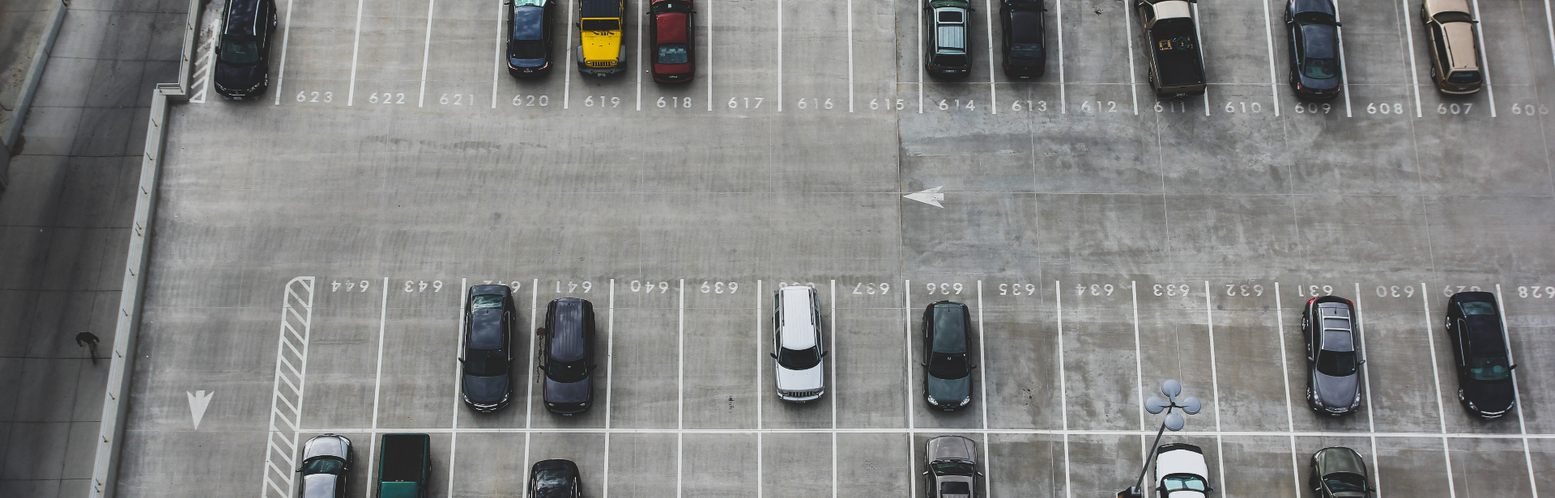
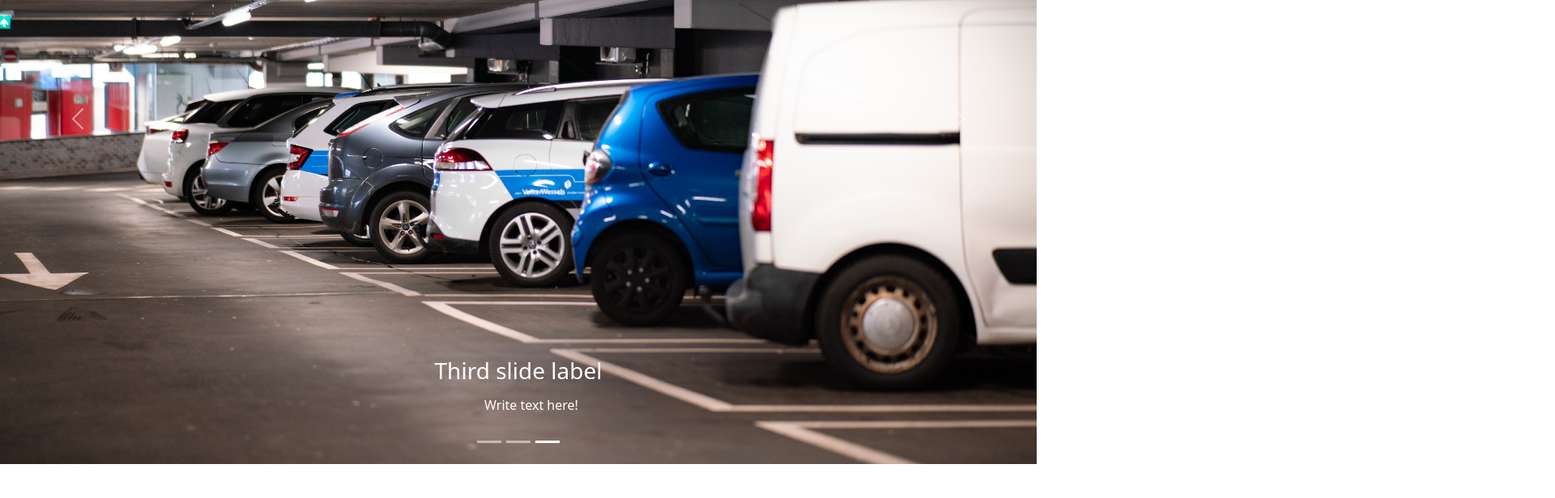
Before and after one commit to deekshith786/react_app, a React (Create React App) app: page / in a window 1280 px wide. Shown: the part 340-956 px from the top of the page at 81% size, 1920 px wide, since content can reach past the window. After the commit the page ends 914 px from the top, so only its background shows below. Built offline with nearby package versions, Linux system fonts and the light colour scheme.

Commit message:
added carousel for dashboard

```diff
--- a/src/App.js
+++ b/src/App.js
@@ -6,6 +6,7 @@ import { MarketTabs } from "./components/MarketsTabView/MarketTabView";
 import { EditMarket } from "./components/EditMarket/EditPage";
 import { NavBar } from "./components/Navbar/NavBar";
 import { Dashboard } from "./components/Dashboard/Dashboard";
+
 
 function App() {
   return (
--- /dev/null
+++ b/src/components/Dashboard/CarouselContainer.js
@@ -0,0 +1,48 @@
+import React from 'react';
+import { Carousel } from 'react-bootstrap';
+
+import parking1 from "../../asserts/parking1.jpg";
+import parking2 from "../../asserts/parking2.jpg";
+import parking3 from "../../asserts/parking3.jpg";
+
+const CarouselContainer = () => {
+  return (
+    <Carousel fade={true} pause={false}>
+      <Carousel.Item interval={2000}>
+        <img
+          className="d-block w-100"
+          src={parking1}
+          alt="First slide"
+        />
+        <Carousel.Caption>
+          <h3>First slide label</h3>
+          <p>Write text here!</p>
+        </Carousel.Caption>
+      </Carousel.Item>
+      <Carousel.Item interval={2000}>
+        <img
+          className="d-block w-100"
+          src={parking2}
+          alt="Third slide"
+        />
+        <Carousel.Caption>
+          <h3>Second slide label</h3>
+          <p>Write text here!</p>
+        </Carousel.Caption>
+      </Carousel.Item>
+      <Carousel.Item interval={2000}>
+        <img
+          className="d-block w-100"
+          src={parking3}
+          alt="Third slide"
+        />
+        <Carousel.Caption>
+          <h3>Third slide label</h3>
+          <p>Write text here!</p>
+        </Carousel.Caption>
+      </Carousel.Item>
+    </Carousel>
+  )
+}
+
+export default CarouselContainer;
--- a/src/components/Dashboard/Dashboard.js
+++ b/src/components/Dashboard/Dashboard.js
@@ -1,14 +1,13 @@
-import { Carousel } from "react-bootstrap";
-import parking from "../../asserts/parking.jpg";
-import parking2 from "../../asserts/parking2.jpg";
-import parking3 from "../../asserts/parking3.jpg";
-import { Box } from "@mui/material";
+import CarouselContainer from './CarouselContainer';
 import './Dashboard.css'
+
+
 
 export const Dashboard = () => {
 
     return (
         <div className="image">
-            <img src ={parking}/>
+            {/*<img src ={parking}/>*/}
+            <CarouselContainer />
         </div>
 )};
--- a/src/index.js
+++ b/src/index.js
@@ -3,6 +3,8 @@ import ReactDOM from 'react-dom/client';
 import './index.css';
 import App from './App';
 import reportWebVitals from './reportWebVitals';
+import 'bootstrap/dist/css/bootstrap.min.css';
+
 
 const root = ReactDOM.createRoot(document.getElementById('root'));
 root.render(
```
Also changed, not shown: 1 other file (tests, documents, lock files or other folders).
